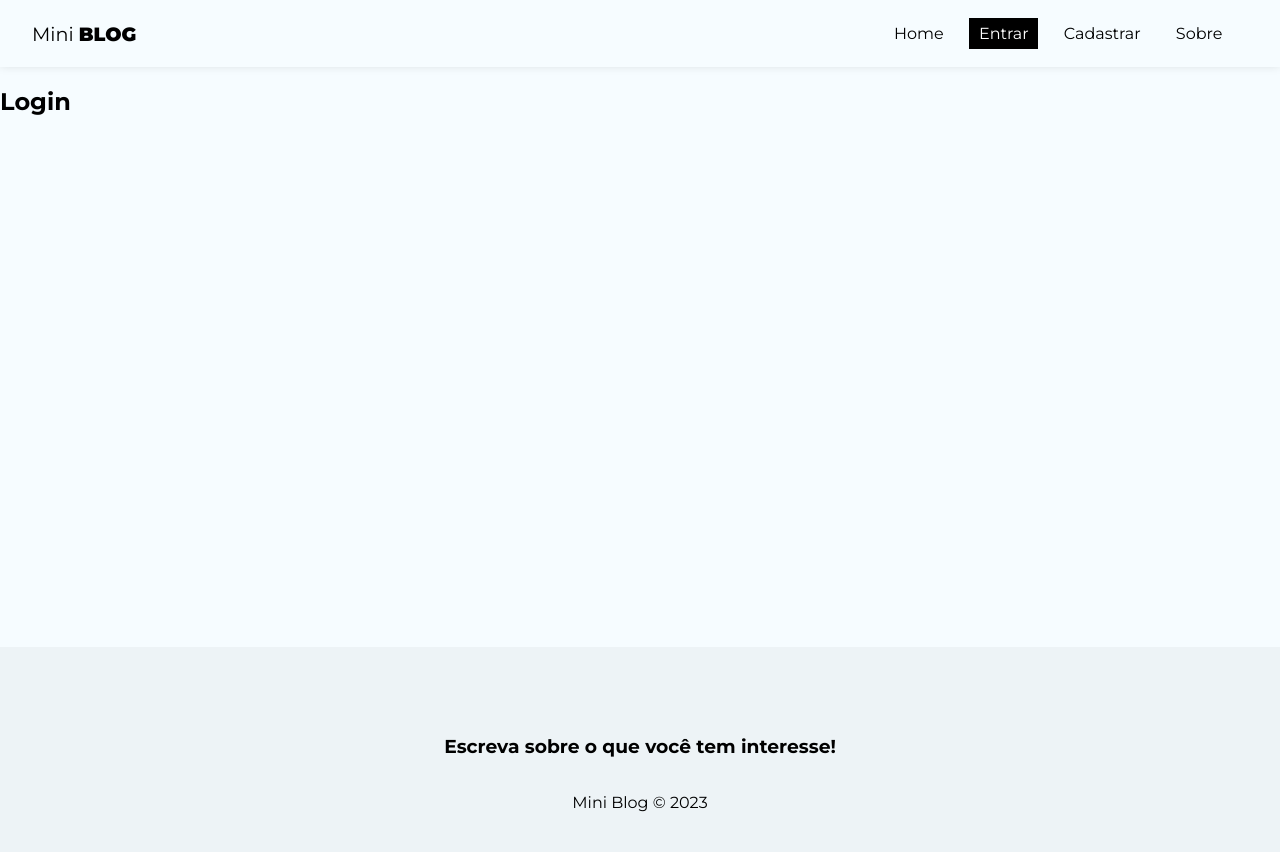
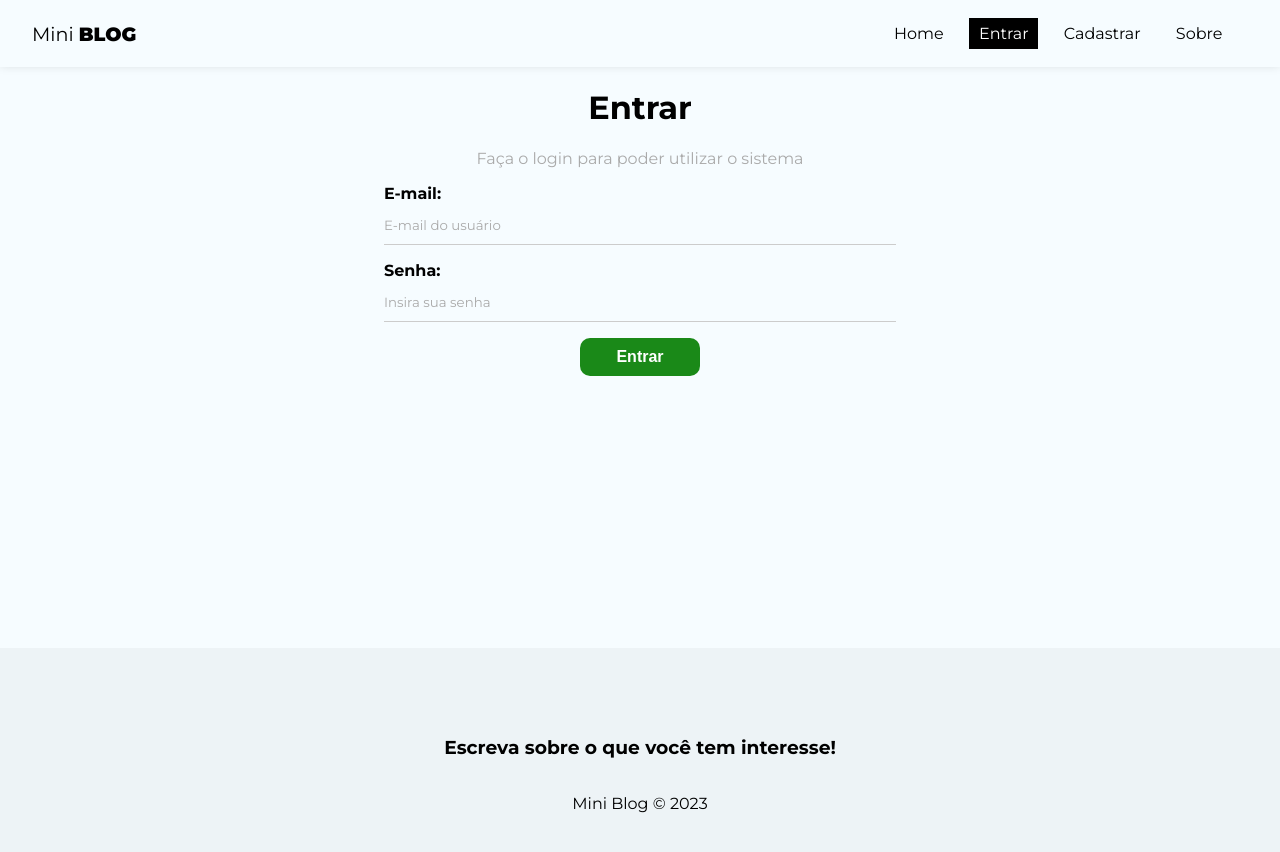
Before and after one commit to Nathrds/react-hora-de-codar, a React (Create React App) app in the folder 10_MINIBLOG/miniblog/: page /login in a window 1280 px wide. Shown: the top 852 px of the page. Built offline with nearby package versions, Linux system fonts and the light colour scheme; no server answers.

Commit message:
page Login

```diff
--- a/10_MINIBLOG/miniblog/src/hooks/useAuthentication.jsx
+++ b/10_MINIBLOG/miniblog/src/hooks/useAuthentication.jsx
@@ -73,6 +73,35 @@ export const useAuthentication = () => {
         signOut(auth);
     };
 
+    // login = sign in
+    const login = async (data) => {
+        checkIfCancelled();
+        setLoading(true);
+        setError(false);
+
+        try {
+            await signInWithEmailAndPassword(auth, data.email, data.password);
+
+        } catch (error) {
+            console.log(error.message);
+            console.log(typeof error.message);
+            console.log(error.message.includes("user-not"));
+
+            let systemErrorMessage;
+
+            if (error.message.includes("user-not-found")) {
+                systemErrorMessage = "Usuário não encontrado.";
+            } else if (error.message.includes("wrong-password")) {
+                systemErrorMessage = "Senha incorreta.";
+            } else {
+                systemErrorMessage = "Ocorreu um erro, por favor tente mais tarde.";
+            }
+            console.log(systemErrorMessage);
+            setError(systemErrorMessage);
+            setLoading(false);
+        }
+    };
+
     useEffect(() => {
         return () => setCancelled(true);
     }, []);
@@ -82,6 +111,7 @@ export const useAuthentication = () => {
         createUser,
         error,
         loading,
-        logout
+        logout,
+        login,
     };
 };
--- a/10_MINIBLOG/miniblog/src/pages/Login/Login.jsx
+++ b/10_MINIBLOG/miniblog/src/pages/Login/Login.jsx
@@ -1,9 +1,54 @@
 import styles from "./Login.module.css";
 
+import {useState, useEffect} from 'react';
+
+import { useAuthentication } from "../../hooks/useAuthentication";
+
 const Login = () => {
+  const [email, setEmail] = useState("");
+  const [password, setPassword] = useState("");
+  const [error, setError] = useState("");
+
+  const {login, error: authError, loading} = useAuthentication();
+
+  const handleSubmit = async (e) => {
+    e.preventDefault()
+
+    setError("");
+
+    const user = {
+      email,
+      password
+    }
+
+    const res = await login(user);
+
+    console.log(res);
+  };
+
+  useEffect (() => {
+    if (authError) {
+      setError(authError);
+    }
+  }, [authError]);
+
   return (
-    <div>
-        <h2>Login</h2>
+    <div className={styles.login}>
+      <h1>Entrar</h1>
+      <p>Faça o login para poder utilizar o sistema</p>
+      <form onSubmit={handleSubmit}>
+        <label>
+          <span>E-mail:</span>
+          <input type="email" name="email" required placeholder="E-mail do usuário" value={email} onChange={(e) => setEmail(e.target.value)} />
+        </label>
+        <label>
+          <span>Senha:</span>
+          <input type="password" name="password" required placeholder="Insira sua senha" value={password} onChange={(e) => setPassword(e.target.value)} />
+        </label>
+        {!loading && <button className="btn">Entrar</button>}
+        {loading && (<button className="btn" disabled>Aguarde...</button>)}
+        {error && <p className="error">{error}</p>}
+      </form>
     </div>
   )
 }
```
